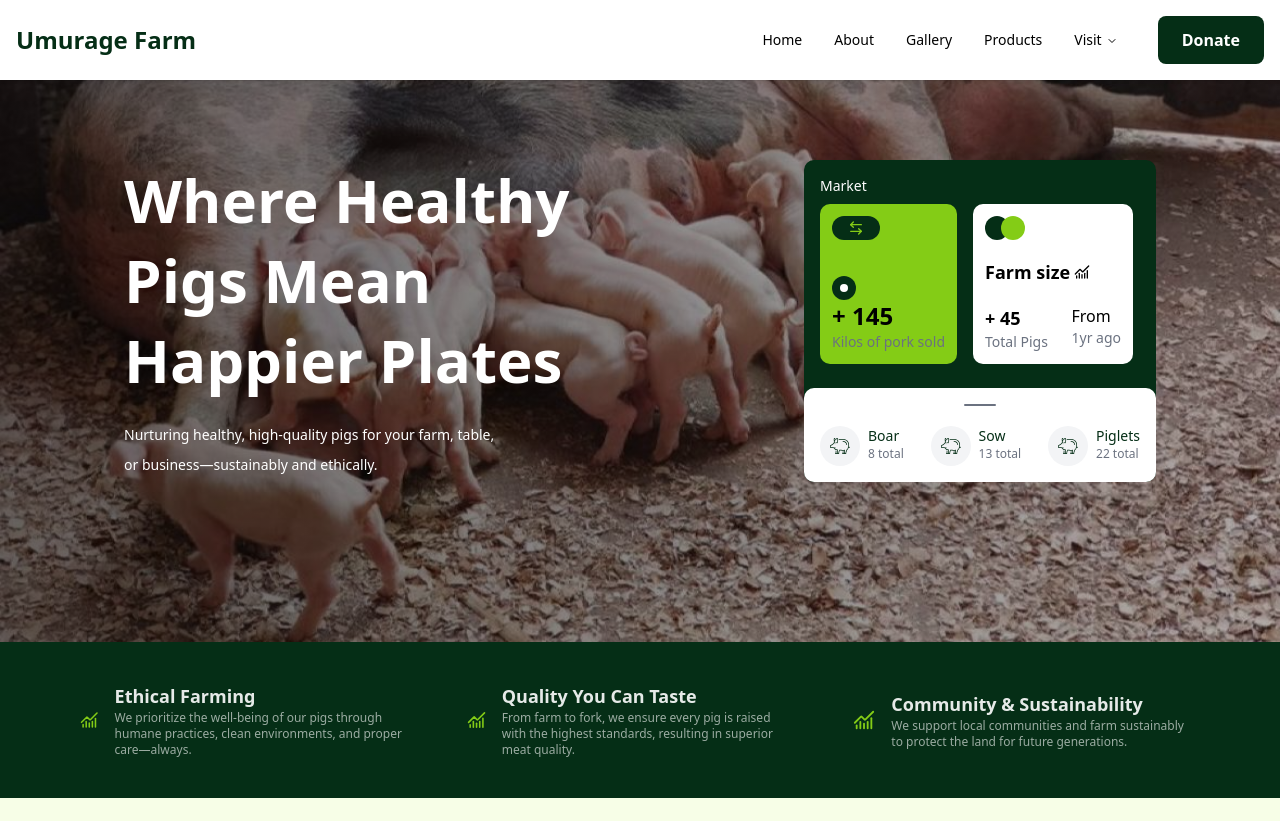
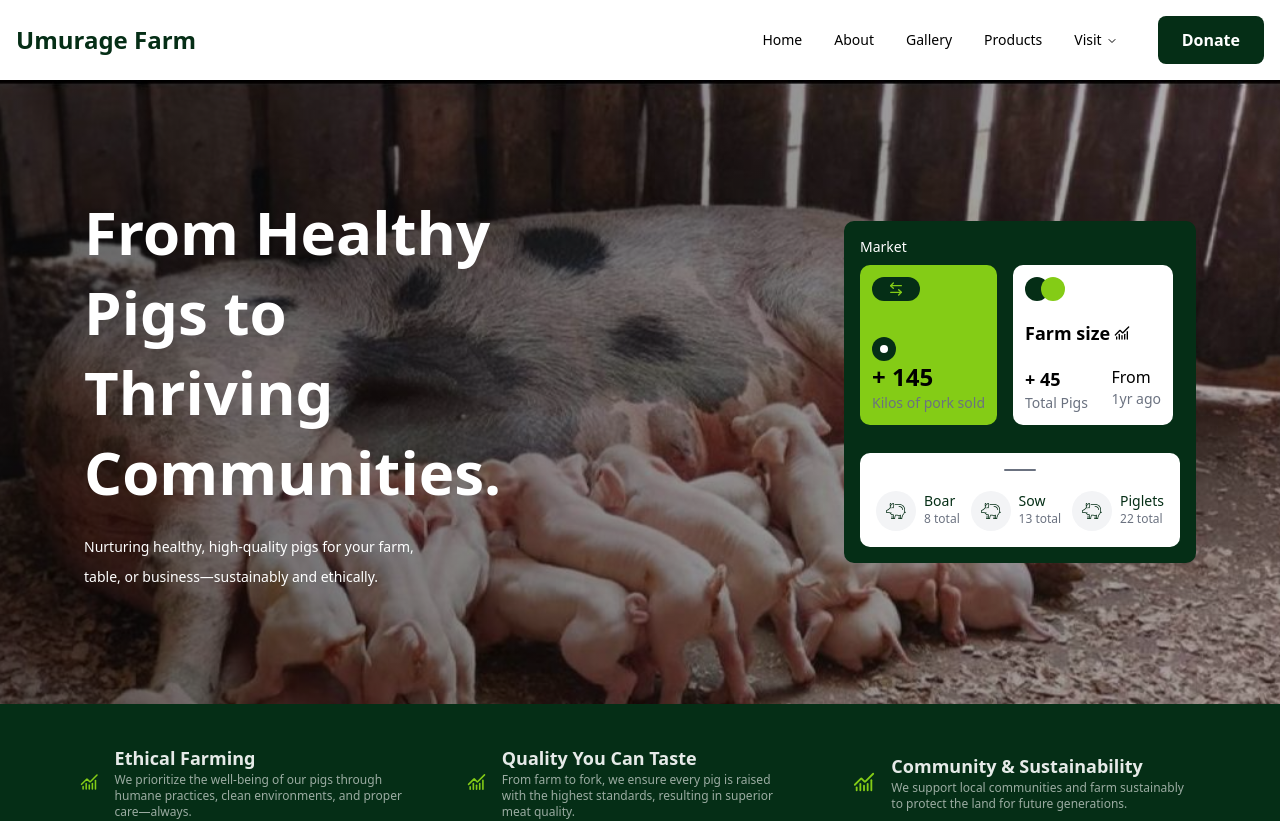
Before and after one commit to Delyc/ihinga-tech-client, a Next.js app: page / in a window 1280 px wide. Shown: the top 821 px of the page. Built offline with nearby package versions, Linux system fonts and the light colour scheme.

Commit message:
feat: name

```diff
--- a/src/components/organisms/heroSection.tsx
+++ b/src/components/organisms/heroSection.tsx
@@ -1,44 +1,53 @@
 /* eslint-disable @typescript-eslint/no-unused-vars */
-import { ArrowLeftRight, ChartNoAxesCombined, ChevronRight,  Send } from "lucide-react"
+import { ArrowLeftRight, ChartNoAxesCombined, ChevronRight, Send } from "lucide-react"
 import Button from "../atoms/button"
 import { H1, H3, H4, H5, P } from "../atoms/typography"
 import Navbar from "./navbar"
 import { LineData } from "./linedata"
 import { Input } from "../ui/input"
 import { Pig } from "../icons/icons"
+import Image from "next/image"
 
 const HeroSection = () => {
     return (
-        <section id="home" className="w-full bg-[#f7fee7]  pb-20">
+        <section id="home" className="w-full bg-[#f7fee7] ">
             <Navbar />
 
             {/* <Wrapper> */}
-            <section
-                className="pb-20 pt-28 md:py-[10rem] flex flex-col md:flex-row gap-10 justify-center relative bg-cover bg-center bg-no-repeat"
-                style={{
-                    backgroundImage: "url('/assets/hero.jpeg')"
-                }}
-            >
-                <div className="absolute inset-0 bg-gradient-to-r from-black/60 to-black/30 z-0" />
-                <div className="relative z-40 w-full md:w-1/2 px-5 lg:px-0 flex flex-col gap-5 text-white">
-                    <H1 className="lg:w-4/5 z-50 text-white">Where Healthy Pigs Mean Happier Plates</H1>
+            <section className="relative flex flex-col py-20 mt-20 items-center justify-center lg:h-[39rem] 2xl:h-[45rem] w-full overflow-hidden">
+
+                {/* Background Image */}
+                <div className="absolute inset-0 z-0">
+                    <Image
+                        src="/assets/hero.jpeg"
+                        alt="Hero Background"
+                        fill
+                        className="object-cover"
+                        priority
+                    />
+                    {/* Optional Gradient Overlay */}
+                    <div className="absolute inset-0 bg-gradient-to-r from-black/60 to-black/30" />
+                </div>
+
+                {/* Foreground Content */}
+                <div className="relative z-10 gap-10 flex flex-col md:flex-row justify-between max-w-6xl mx-auto w-full h-full items-center px-5">
+
+                    {/* Left Side (Text) */}
+                    <div className="flex flex-col gap-5 text-white w-full md:w-1/2">
+                        <H1 className="lg:w-4/5 text-white">From Healthy Pigs to Thriving Communities.</H1>
                         <P className="lg:w-3/5 leading-[30px]">
                             Nurturing healthy, high-quality pigs for your farm, table, or business—sustainably and ethically.
                         </P>
-                    {/* <div className="flex items-center gap-4">
-                        <Button className="bg-[#84cc16] w-fit">Get Started</Button>
-                        <a href="#" className="flex items-center gap-1 text-sm hover:underline">
-                            See How It Works <ChevronRight className="w-4 h-4" />
-                        </a>
-                    </div> */}
                     </div>
-                <div className="z-40">
-                    <div className="md:w-88 rounded-lg bg-primary-green ">
-                        <div className="flex flex-col gap-5 p-4">
-                            <div className="">
+
+                    {/* Right Side (Market Cards) */}
+                    <div className="md:w-88 rounded-lg bg-primary-green flex flex-col gap-5 p-4">
+
+                        {/* Top Market Info */}
+                        <div>
                             <P className="text-white mb-2">Market</P>
-                                <div className="flex gap-4 ">
-
+                            <div className="flex gap-4">
+                                {/* Card 1 */}
                                 <div className="w-fit h-40 flex flex-col justify-between bg-secondary-green rounded-lg p-3">
                                     <div className="bg-primary-green rounded-full px-4 py-1 w-fit">
                                         <ArrowLeftRight className="w-4 h-4 text-secondary-green" />
@@ -52,97 +61,83 @@ const HeroSection = () => {
                                             <p className="text-sm text-primary-gray">Kilos of pork sold</p>
                                         </div>
                                     </div>
-
                                 </div>
 
-                                    <div className="bg-white h-40 flex flex-col justify-between  w-1/2 p-3 rounded-lg">
+                                {/* Card 2 */}
+                                <div className="bg-white h-40 flex flex-col justify-between w-1/2 p-3 rounded-lg">
                                     <div className="flex relative">
                                         <div className="w-6 h-6 rounded-full bg-primary-green"></div>
                                         <div className="w-6 h-6 rounded-full bg-secondary-green absolute left-4"></div>
                                     </div>
-                                        <div className="flex items-center gap-1"> <H4>Farm size</H4>
-                                            <ChartNoAxesCombined className="w-4 h-4" /></div>
-
-                                        <div className="flex justify-between ">
+                                    <div className="flex items-center gap-1">
+                                        <H4>Farm size</H4>
+                                        <ChartNoAxesCombined className="w-4 h-4" />
+                                    </div>
+                                    <div className="flex justify-between">
                                         <div>
                                             <H4>+ 45</H4>
                                             <p className="text-sm text-primary-gray">Total Pigs</p>
                                         </div>
-
                                         <div>
                                             <H5>From</H5>
                                             <p className="text-sm text-primary-gray">1yr ago</p>
-                                            </div>
-
-                                        </div>
-
-
                                         </div>
                                     </div>
                                 </div>
 
                             </div>
+                        </div>
 
-                        <div className="bg-white p-4 rounded-lg mt-2">
+                        {/* Bottom Pigs Info */}
+                        <div className="bg-white p-4 rounded-lg mt-2 flex flex-col gap-5">
                             <div className="w-full flex justify-center">
-
                                 <div className="h-[2px] w-8 bg-primary-gray rounded-full"></div>
                             </div>
 
-                            <div className="mt-5 flex flex-col gap-5">
                             <div className="flex justify-between">
+                                {/* Boar */}
                                 <div className="flex gap-2">
                                     <div className="bg-gray-100 rounded-full w-10 h-10 grid place-content-center">
                                         <Pig />
-                                            {/* <CloudHail className="text-primary-green" /> */}
                                     </div>
                                     <div className="flex flex-col">
-                                            <H5 className="text-primary-green text-sm">Boar </H5>
-                                            <p className="text-primary-gray text-xs">8 total </p>
-
+                                        <H5 className="text-primary-green text-sm">Boar</H5>
+                                        <p className="text-primary-gray text-xs">8 total</p>
                                     </div>
                                 </div>
 
+                                {/* Sow */}
                                 <div className="flex gap-2">
-                                        <div className="bg-gray-100 rounded-full  w-10 h-10 grid place-content-center">
+                                    <div className="bg-gray-100 rounded-full w-10 h-10 grid place-content-center">
                                         <Pig />
-                                            {/* <CloudHail className="text-primary-green" /> */}
                                     </div>
                                     <div className="flex flex-col">
-                                            <H5 className="text-primary-green text-sm">Sow </H5>
-                                            <p className="text-primary-gray text-xs">13 total </p>
-
+                                        <H5 className="text-primary-green text-sm">Sow</H5>
+                                        <p className="text-primary-gray text-xs">13 total</p>
                                     </div>
                                 </div>
 
+                                {/* Piglets */}
                                 <div className="flex gap-2">
-                                        <div className="bg-gray-100 rounded-full  w-10 h-10 grid place-content-center">
+                                    <div className="bg-gray-100 rounded-full w-10 h-10 grid place-content-center">
                                         <Pig />
-                                            {/* <CloudHail className="text-primary-green" /> */}
                                     </div>
                                     <div className="flex flex-col">
-                                            <H5 className="text-primary-green text-sm">Piglets </H5>
-                                            <p className="text-primary-gray text-xs">22 total </p>
-                                        </div>
+                                        <H5 className="text-primary-green text-sm">Piglets</H5>
+                                        <p className="text-primary-gray text-xs">22 total</p>
                                     </div>
                                 </div>
 
-
-
-
-
+                            </div>
 
                         </div>
+
                     </div>
 
-
-
-
-
-                    </div>
                 </div>
 
             </section>
+
             <div className="w-full bg-primary-green   px-5 lg:px-20 py-10 flex flex-col md:flex-row gap-5 lg:gap-10 justify-center">
                 <div className="flex  gap-4 md:w-2/5 items-center">
                     <ChartNoAxesCombined className="w-10 h-10 text-secondary-green" />
@@ -180,10 +175,6 @@ const HeroSection = () => {
                     </div>
                 </div>
 
-                {/* <div className="flex items-center gap-2">
-                    <Input placeholder="Enter phone number" className="bg-white" />
-                    <button className="bg-secondary-green px-4 py-2 rounded-lg"><Send className="w-4 h-4 text-white" /></button>
-                </div> */}
             </div>
             {/* </Wrapper> */}
         </section>
--- a/src/components/organisms/missionGoals.tsx
+++ b/src/components/organisms/missionGoals.tsx
@@ -5,7 +5,7 @@ export const VisionMissionGoals = () => {
   return (
     <section id="about" className="relative bg-gradient-to-r from-green-800 lg:mt-20 rounded-2xl to-primary-green  py-10 lg:py-20 px-5 lg:px-14 text-white">
     {/* <section className="relative bg-gradient-to-r from-green-200 to-green-500 py-20 px-4 text-white"> */}
-      <div className="absolute inset-0 bg-cover bg-center opacity-40" style={{ backgroundImage: "url('/assets/pig.jpeg')" }}></div>
+      <div className="absolute inset-0 bg-cover bg-center opacity-40" style={{ backgroundImage: "url('/assets/pig3.jpeg')" }}></div>
 
       <div className="relative lg:max-w-7xl  mx-auto text-center z-10">
         <h2 className="text-4xl md:text-5xl font-extrabold mb-6">Our Commitment</h2>
--- a/src/components/organisms/navbar.tsx
+++ b/src/components/organisms/navbar.tsx
@@ -57,7 +57,7 @@ const Navbar = () => {
   return (
     <>
       {/* Navbar */}
-      <nav className="fixed w-full bg-white z-50 shadow-sm">
+      <nav className="fixed w-full top-0 bg-white z-50 shadow-sm">
         <div className="max-w-[80rem] mx-auto px-4 py-4 flex items-center justify-between">
           <H3 className="text-primary-green font-bold">Umurage Farm</H3>
 
```
Also changed, not shown: public/assets/hero.jpeg. Lines whose indentation alone changed are shown as unchanged.
